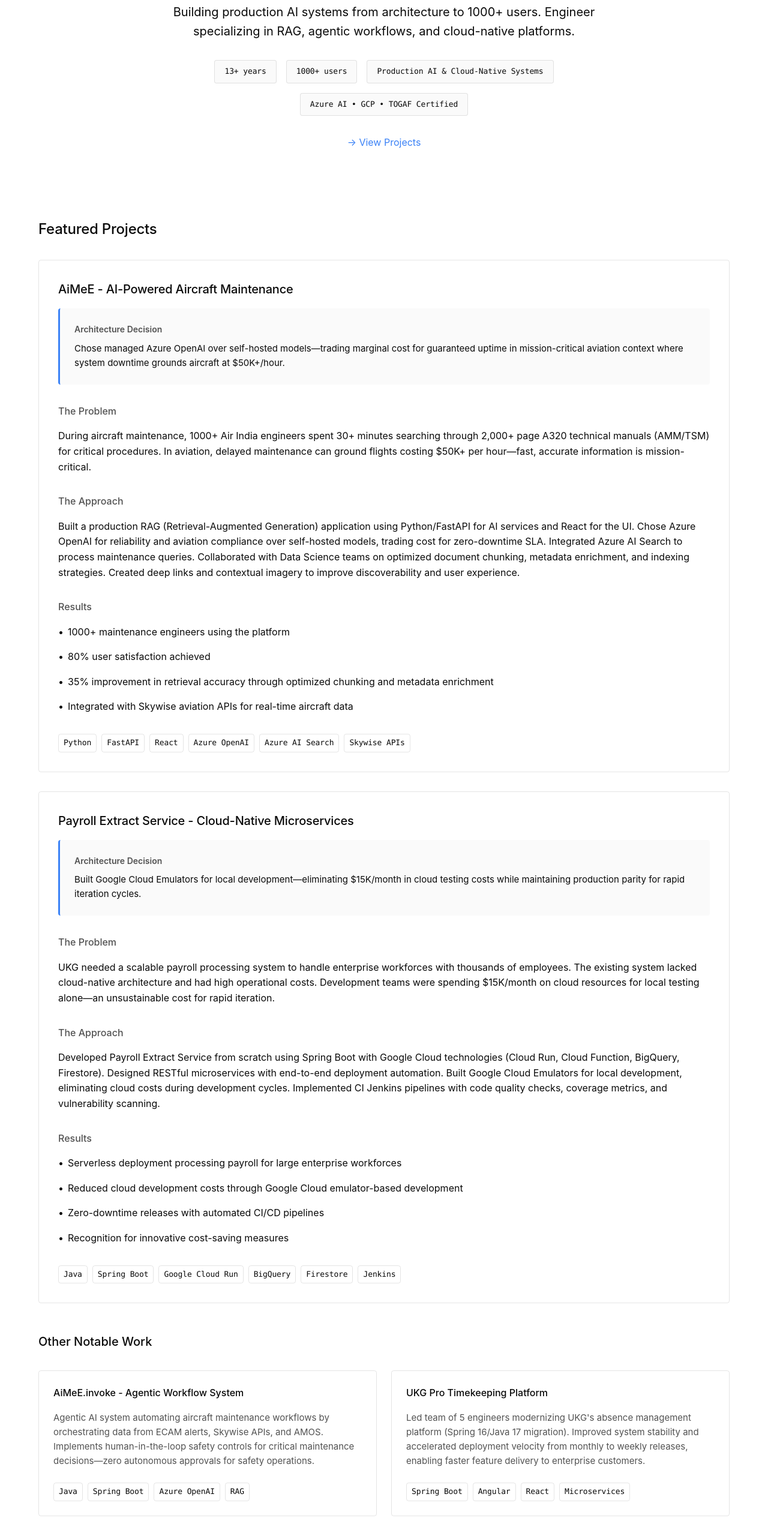
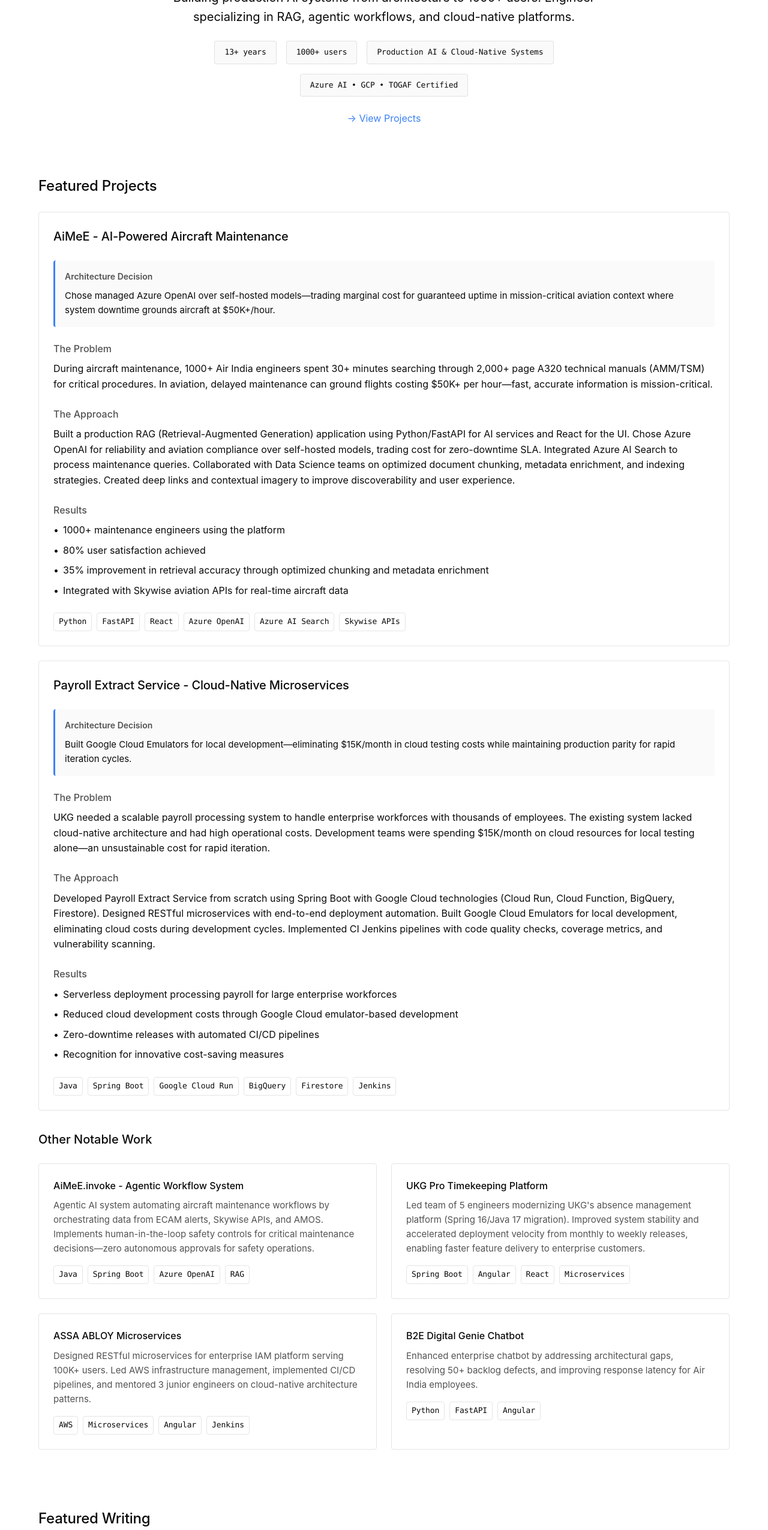
Before and after one commit to beena-yatin-kanyal/portfolio, a plain HTML site: page index.html in a window 1280 px wide. Shown: the part 209-2759 px from the top of the page at 60% size. Drawn offline with Linux system fonts and the light colour scheme.

Commit message:
Update styles.css
Fixing spacing issues.

```diff
--- a/styles.css
+++ b/styles.css
@@ -158,7 +158,7 @@
 .hero {
     max-width: 800px;
     margin: 0 auto;
-    padding: var(--space-xxxlarge) var(--space-large) var(--space-xxlarge);
+    padding: var(--space-xxlarge) var(--space-large) var(--space-xlarge);
     text-align: center;
 }
 
@@ -166,7 +166,7 @@
     font-size: 48px;
     font-weight: 700;
     letter-spacing: -0.02em;
-    margin-bottom: var(--space-large);
+    margin-bottom: var(--space-medium);
 }
 
 .hero-title {
@@ -178,7 +178,7 @@
 .hero-tagline {
     font-size: 20px;
     color: var(--text-primary);
-    margin-bottom: var(--space-xlarge);
+    margin-bottom: var(--space-large);
 }
 
 .hero-stats {
@@ -186,7 +186,7 @@
     justify-content: center;
     gap: var(--space-medium);
     flex-wrap: wrap;
-    margin-bottom: var(--space-xlarge);
+    margin-bottom: var(--space-large);
 }
 
 .stat-badge {
@@ -229,29 +229,29 @@
 .section {
     max-width: 1200px;
     margin: 0 auto;
-    padding: var(--space-xxxlarge) var(--space-large);
+    padding: var(--space-xxlarge) var(--space-large);
 }
 
 .section-heading {
     font-size: 24px;
     font-weight: 500;
     letter-spacing: -0.01em;
-    margin-bottom: var(--space-xlarge);
+    margin-bottom: var(--space-large);
 }
 
 .subsection-heading {
     font-size: 20px;
     font-weight: 500;
-    margin-top: var(--space-xxlarge);
-    margin-bottom: var(--space-xlarge);
+    margin-top: var(--space-xlarge);
+    margin-bottom: var(--space-large);
 }
 
 /* Project Cards */
 .project-card {
     border: 1px solid var(--border-standard);
     border-radius: 4px;
-    padding: var(--space-xlarge);
-    margin-bottom: var(--space-xlarge);
+    padding: var(--space-large);
+    margin-bottom: var(--space-large);
     transition: all 0.2s ease;
 }
 
@@ -265,15 +265,15 @@
     font-size: 20px;
     font-weight: 500;
     letter-spacing: -0.01em;
-    margin-bottom: var(--space-medium);
+    margin-bottom: var(--space-large);
 }
 
 /* Architecture Highlight */
 .architecture-highlight {
     background: var(--bg-surface);
     border-left: 3px solid var(--accent);
-    padding: var(--space-large);
-    margin-bottom: var(--space-xlarge);
+    padding: var(--space-medium);
+    margin-bottom: var(--space-large);
     border-radius: 4px;
 }
 
@@ -293,17 +293,17 @@
 }
 
 .project-section {
-    margin-bottom: var(--space-xlarge);
+    margin-bottom: var(--space-large);
 }
 
 .project-section:last-of-type {
-    margin-bottom: var(--space-large);
+    margin-bottom: var(--space-medium);
 }
 
 .project-subheading {
     font-size: 16px;
     font-weight: 500;
-    margin-bottom: var(--space-medium);
+    margin-bottom: var(--space-small);
     color: var(--text-secondary);
 }
 
@@ -318,7 +318,7 @@
 
 .results-list li {
     padding-left: var(--space-medium);
-    margin-bottom: var(--space-medium);
+    margin-bottom: var(--space-small);
     position: relative;
 }
 
@@ -369,13 +369,13 @@
 .brief-title {
     font-size: 16px;
     font-weight: 500;
-    margin-bottom: var(--space-medium);
+    margin-bottom: var(--space-small);
 }
 
 .brief-desc {
     font-size: 15px;
     color: var(--text-secondary);
-    margin-bottom: var(--space-large);
+    margin-bottom: var(--space-medium);
 }
 
 /* Skills Section */
@@ -406,19 +406,19 @@
 
 /* Writing Section */
 .writing-item {
-    margin-bottom: var(--space-xlarge);
+    margin-bottom: var(--space-large);
 }
 
 .writing-title {
     font-size: 18px;
     font-weight: 500;
-    margin-bottom: var(--space-medium);
+    margin-bottom: var(--space-small);
 }
 
 .writing-desc {
     font-size: 15px;
     color: var(--text-secondary);
-    margin-bottom: var(--space-medium);
+    margin-bottom: var(--space-small);
 }
 
 .writing-link {
@@ -477,7 +477,7 @@
 .footer {
     max-width: 1200px;
     margin: 0 auto;
-    padding: var(--space-xxlarge) var(--space-large);
+    padding: var(--space-xlarge) var(--space-large);
     text-align: center;
     border-top: 1px solid var(--border-standard);
 }
@@ -498,7 +498,7 @@
     }
 
     .hero {
-        padding: var(--space-xxlarge) var(--space-medium) var(--space-xlarge);
+        padding: var(--space-xlarge) var(--space-medium) var(--space-large);
     }
 
     .hero-name {
```
